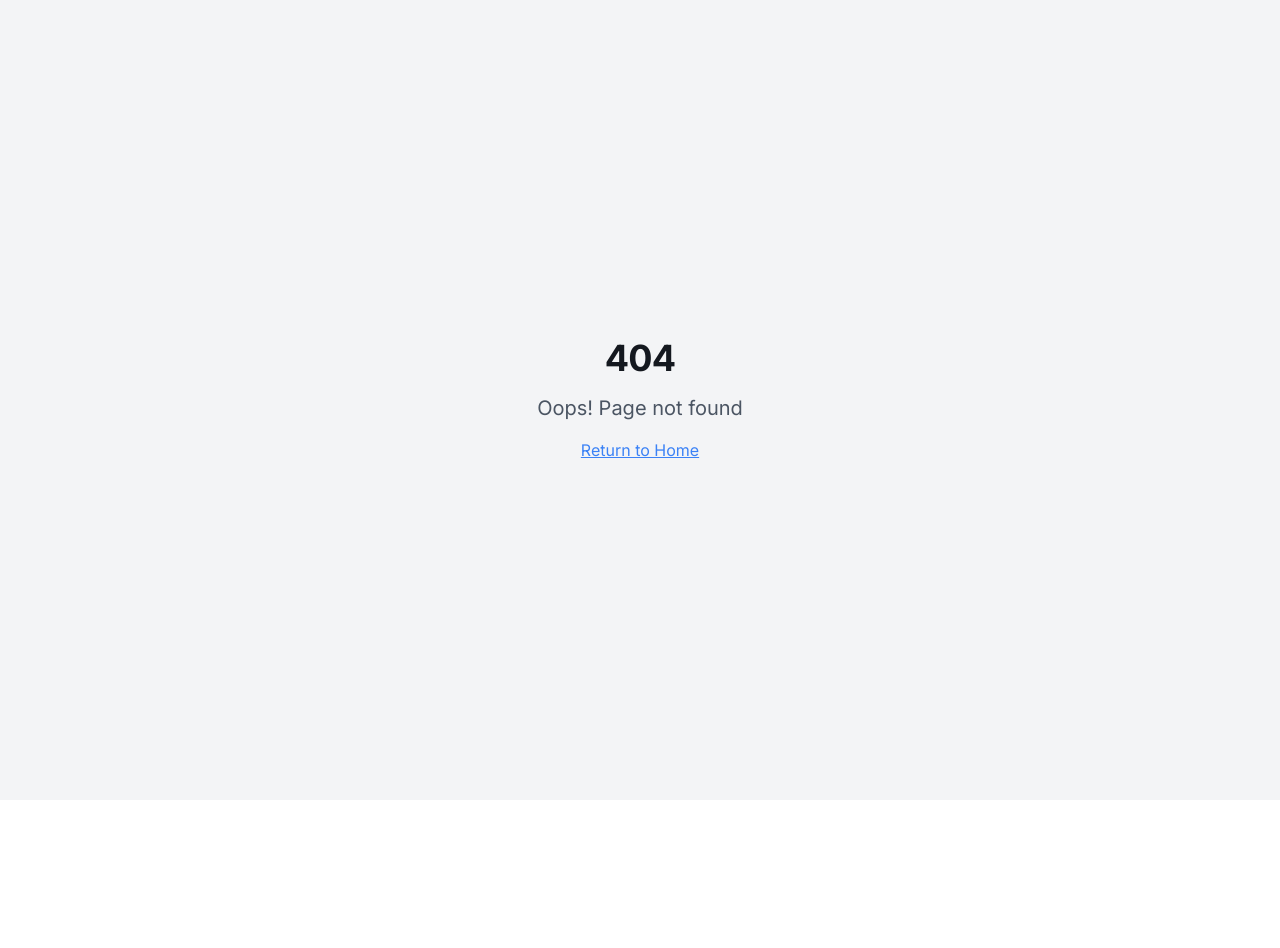
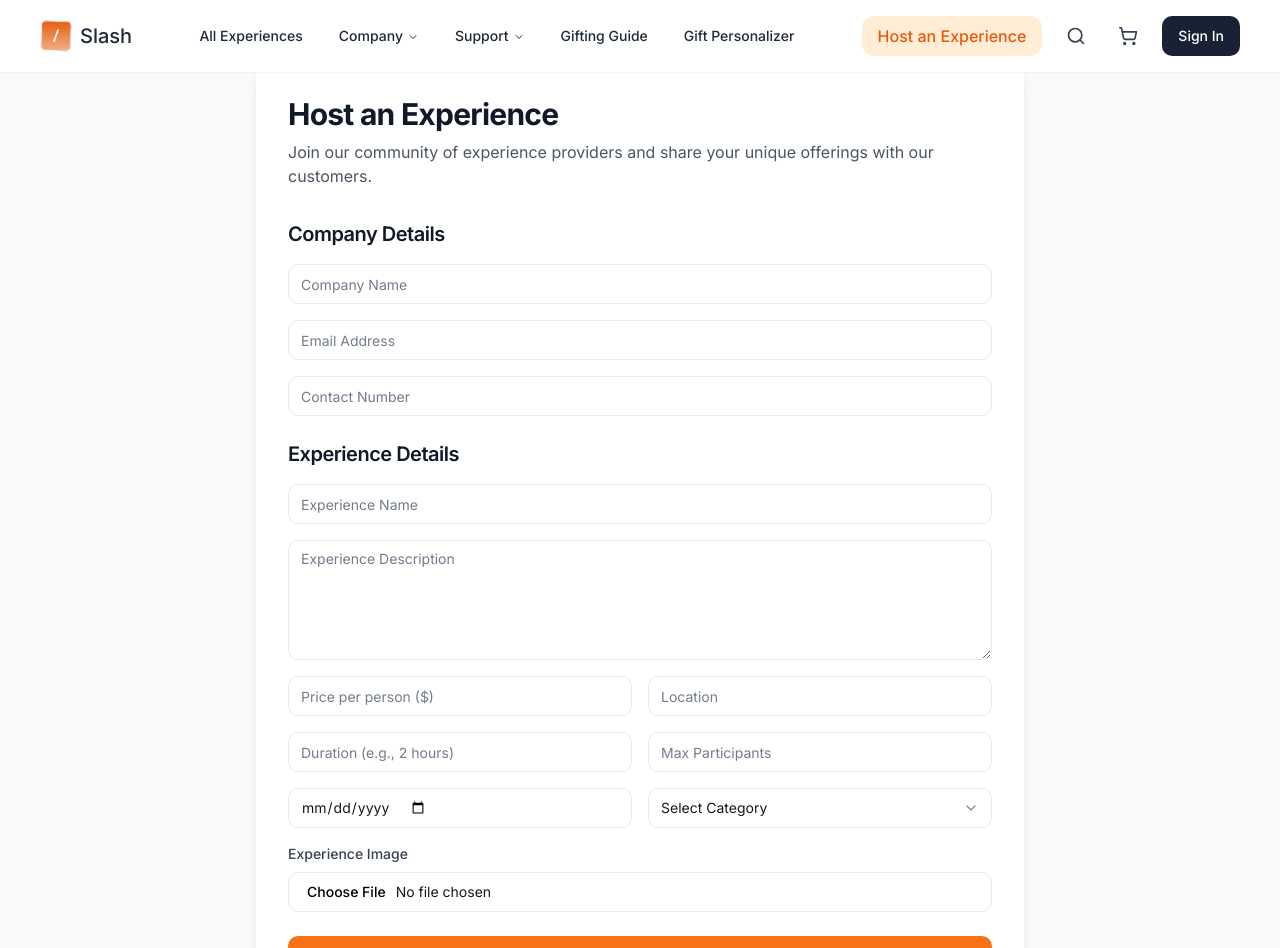
Before and after one commit to aryanjain1891/Slashv2, a React (Vite) app: page /host-experience in a window 1280 px wide. Before the commit this address had no page. Shown: the top 948 px of the page. Before the commit the page ends 800 px from the top, so only its background shows below. Built offline with nearby package versions, Linux system fonts and the light colour scheme.

Commit message:
added host-experience

```diff
--- a/src/App.tsx
+++ b/src/App.tsx
@@ -18,6 +18,7 @@ import ExperienceManager from "./pages/ExperienceManager";
 import Profile from "./pages/Profile";
 import { requireAuth } from "./lib/auth";
 import Booking from '@/pages/Booking';
+import HostExperience from './pages/HostExperience';
 
 // Import Company Pages
 import AboutUs from "./pages/AboutUs";
@@ -57,6 +58,7 @@ const App = () => (
               <Route path="/gift-personalizer" element={<GiftPersonalizer />} />
               <Route path="/manage-experiences" element={<ProtectedExperienceManager />} />
               <Route path="/booking/:experienceId" element={<Booking />} />
+              <Route path="/host-experience" element={<HostExperience />} />
 
               {/* Company Pages */}
               <Route path="/about-us" element={<AboutUs />} />
--- a/src/components/Navbar.tsx
+++ b/src/components/Navbar.tsx
@@ -153,6 +153,17 @@ const Navbar = () => {
         />
 
         <div className="hidden md:flex items-center space-x-4">
+          <Link
+            to="/host-experience"
+            className={cn(
+              "px-4 py-2 rounded-lg transition-colors font-medium",
+              isScrolled || !isDarkPage
+                ? "bg-orange-100 text-orange-600 hover:bg-orange-200"
+                : "bg-orange-100/90 text-orange-600 hover:bg-orange-200/90"
+            )}
+          >
+            Host an Experience
+          </Link>
           <button
             onClick={toggleSearch}
             className={cn(
@@ -243,6 +254,17 @@ const Navbar = () => {
         </div>
 
         <div className="md:hidden flex items-center space-x-3">
+          <Link
+            to="/host-experience"
+            className={cn(
+              "px-3 py-1.5 rounded-lg transition-colors font-medium text-sm",
+              isScrolled || !isDarkPage
+                ? "bg-orange-100 text-orange-600 hover:bg-orange-200"
+                : "bg-orange-100/90 text-orange-600 hover:bg-orange-200/90"
+            )}
+          >
+            Host
+          </Link>
           <button
             onClick={toggleSearch}
             className={cn(
--- /dev/null
+++ b/src/pages/HostExperience.tsx
@@ -0,0 +1,225 @@
+import React, { useState } from 'react';
+import { useNavigate } from 'react-router-dom';
+import Navbar from '@/components/Navbar';
+import Footer from '@/components/Footer';
+import { Button } from '@/components/ui/button';
+import { Input } from '@/components/ui/input';
+import { Textarea } from '@/components/ui/textarea';
+import {
+  Select,
+  SelectContent,
+  SelectItem,
+  SelectTrigger,
+  SelectValue,
+} from "@/components/ui/select";
+import { cn } from '@/lib/utils';
+
+const categories = [
+  "Adventure",
+  "Dining",
+  "Wellness",
+  "Cultural",
+  "Entertainment",
+  "Sports",
+  "Educational",
+  "Romantic",
+  "Family",
+  "Luxury"
+];
+
+const HostExperience = () => {
+  const navigate = useNavigate();
+  const [formData, setFormData] = useState({
+    companyName: '',
+    email: '',
+    contactNo: '',
+    experienceName: '',
+    description: '',
+    image: null as File | null,
+    price: '',
+    location: '',
+    duration: '',
+    participants: '',
+    date: '',
+    category: ''
+  });
+
+  const handleInputChange = (e: React.ChangeEvent<HTMLInputElement | HTMLTextAreaElement>) => {
+    const { name, value } = e.target;
+    setFormData(prev => ({
+      ...prev,
+      [name]: value
+    }));
+  };
+
+  const handleImageChange = (e: React.ChangeEvent<HTMLInputElement>) => {
+    if (e.target.files && e.target.files[0]) {
+      setFormData(prev => ({
+        ...prev,
+        image: e.target.files![0]
+      }));
+    }
+  };
+
+  const handleCategoryChange = (value: string) => {
+    setFormData(prev => ({
+      ...prev,
+      category: value
+    }));
+  };
+
+  const handleSubmit = (e: React.FormEvent) => {
+    e.preventDefault();
+    // Here you would typically send the data to your backend
+    console.log('Form submitted:', formData);
+    // For now, just show a success message
+    alert('Thank you for your submission! We will review your application and get back to you soon.');
+    navigate('/');
+  };
+
+  return (
+    <div className="min-h-screen flex flex-col">
+      <Navbar />
+
+      <main className="flex-1 bg-gray-50 dark:bg-gray-900 py-16 px-4">
+        <div className="max-w-3xl mx-auto">
+          <div className="bg-white dark:bg-gray-800 rounded-xl shadow-lg p-6 md:p-8">
+            <h1 className="text-3xl font-bold text-gray-900 dark:text-white mb-2">
+              Host an Experience
+            </h1>
+            <p className="text-gray-600 dark:text-gray-400 mb-8">
+              Join our community of experience providers and share your unique offerings with our customers.
+            </p>
+
+            <form onSubmit={handleSubmit} className="space-y-6">
+              {/* Company Details */}
+              <div className="space-y-4">
+                <h2 className="text-xl font-semibold text-gray-900 dark:text-white">Company Details</h2>
+                <Input
+                  name="companyName"
+                  placeholder="Company Name"
+                  value={formData.companyName}
+                  onChange={handleInputChange}
+                  required
+                />
+                <Input
+                  type="email"
+                  name="email"
+                  placeholder="Email Address"
+                  value={formData.email}
+                  onChange={handleInputChange}
+                  required
+                />
+                <Input
+                  type="tel"
+                  name="contactNo"
+                  placeholder="Contact Number"
+                  value={formData.contactNo}
+                  onChange={handleInputChange}
+                  required
+                />
+              </div>
+
+              {/* Experience Details */}
+              <div className="space-y-4">
+                <h2 className="text-xl font-semibold text-gray-900 dark:text-white">Experience Details</h2>
+                <Input
+                  name="experienceName"
+                  placeholder="Experience Name"
+                  value={formData.experienceName}
+                  onChange={handleInputChange}
+                  required
+                />
+                <Textarea
+                  name="description"
+                  placeholder="Experience Description"
+                  value={formData.description}
+                  onChange={handleInputChange}
+                  required
+                  className="min-h-[120px]"
+                />
+                <div className="grid grid-cols-1 md:grid-cols-2 gap-4">
+                  <Input
+                    type="number"
+                    name="price"
+                    placeholder="Price per person ($)"
+                    value={formData.price}
+                    onChange={handleInputChange}
+                    required
+                  />
+                  <Input
+                    name="location"
+                    placeholder="Location"
+                    value={formData.location}
+                    onChange={handleInputChange}
+                    required
+                  />
+                  <Input
+                    name="duration"
+                    placeholder="Duration (e.g., 2 hours)"
+                    value={formData.duration}
+                    onChange={handleInputChange}
+                    required
+                  />
+                  <Input
+                    type="number"
+                    name="participants"
+                    placeholder="Max Participants"
+                    value={formData.participants}
+                    onChange={handleInputChange}
+                    required
+                  />
+                  <Input
+                    type="date"
+                    name="date"
+                    placeholder="Available From"
+                    value={formData.date}
+                    onChange={handleInputChange}
+                    required
+                  />
+                  <Select
+                    value={formData.category}
+                    onValueChange={handleCategoryChange}
+                  >
+                    <SelectTrigger>
+                      <SelectValue placeholder="Select Category" />
+                    </SelectTrigger>
+                    <SelectContent>
+                      {categories.map(category => (
+                        <SelectItem key={category} value={category}>
+                          {category}
+                        </SelectItem>
+                      ))}
+                    </SelectContent>
+                  </Select>
+                </div>
+                <div className="space-y-2">
+                  <label className="block text-sm font-medium text-gray-700 dark:text-gray-300">
+                    Experience Image
+                  </label>
+                  <Input
+                    type="file"
+                    accept="image/*"
+                    onChange={handleImageChange}
+                    required
+                  />
+                </div>
+              </div>
+
+              <Button
+                type="submit"
+                className="w-full bg-orange-500 hover:bg-orange-600 text-white"
+              >
+                Submit Application
+              </Button>
+            </form>
+          </div>
+        </div>
+      </main>
+
+      <Footer />
+    </div>
+  );
+};
+
+export default HostExperience;
```
Also changed, not shown: 1 other file (tests, documents, lock files or other folders).
